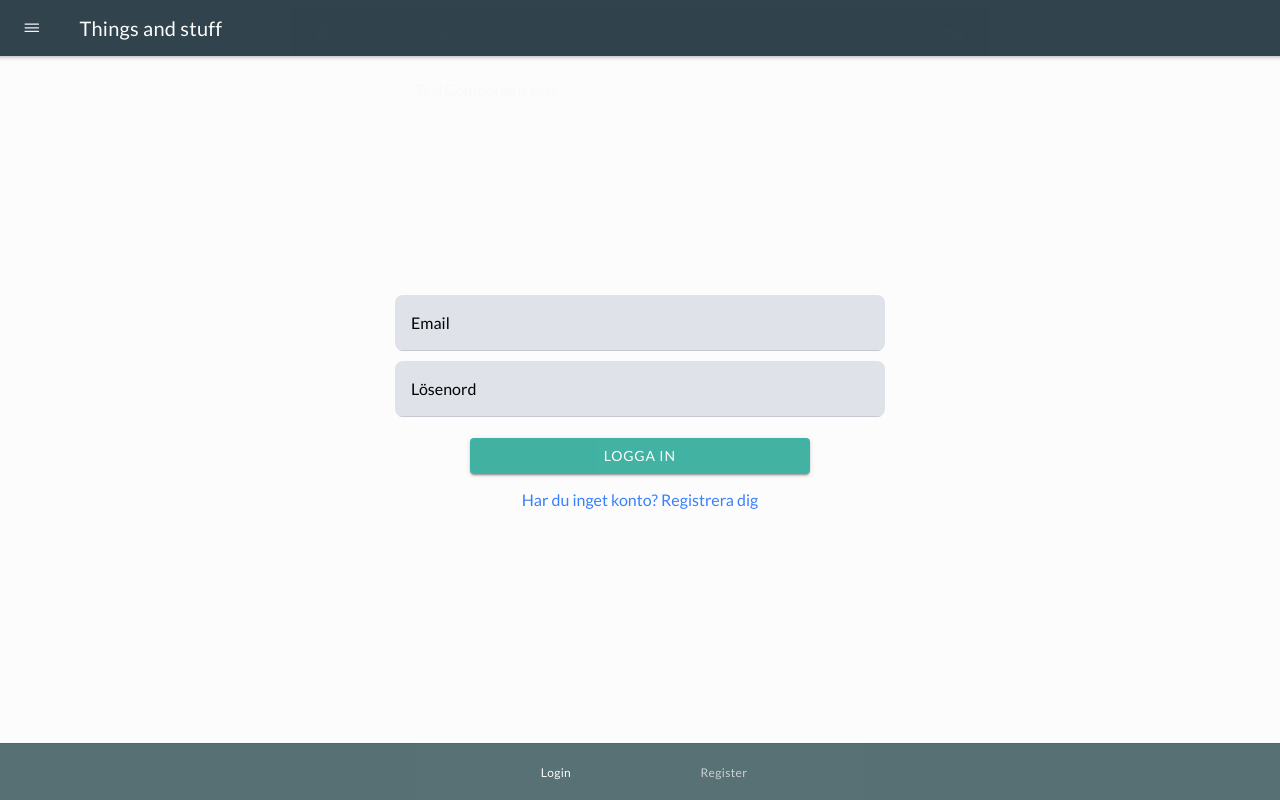
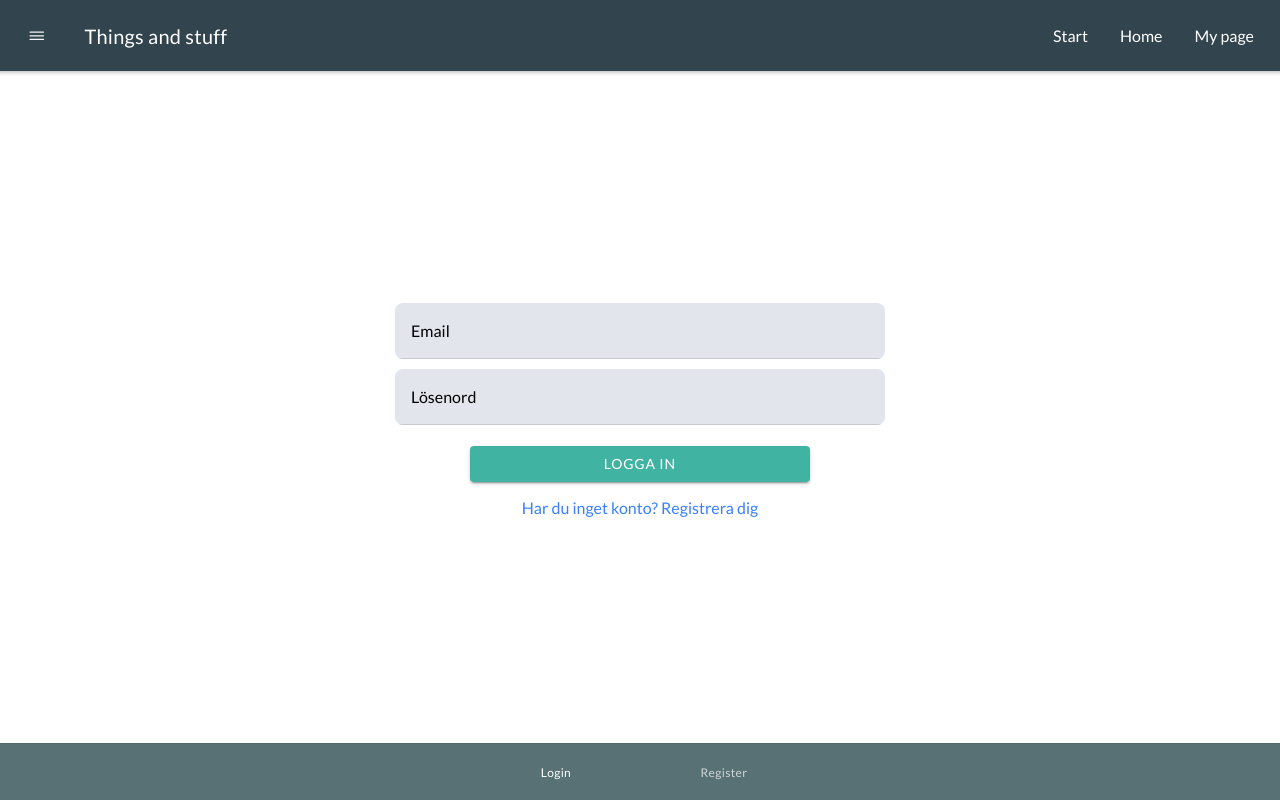
Before and after one commit to ninnih/ionic-tab-routing, a React (Create React App) app in the folder client/: page /login in a window 1280 px wide. Built offline with nearby package versions, Linux system fonts and the light colour scheme.

Commit message:
Desktop menu added

```diff
--- a/client/src/App.tsx
+++ b/client/src/App.tsx
@@ -89,15 +89,16 @@ const App: React.FC = () => {
   })
 
   useEffect(() => {
-    dispatch(openModalAction({
-      sheetModal: false,
-      small: false,
-      component: <TestComponent prop="test"/>
-    }))
-    dispatch(openToastAction({
-      message: 'test',
-      position: 'top'
-    }))
+    // dispatch(openModalAction({
+    //   sheetModal: false,
+    //   small: false,
+    //   component: <TestComponent prop="test"/>
+    // }))
+
+    // dispatch(openToastAction({
+    //   message: 'test',
+    //   position: 'top'
+    // }))
   }, [])
 
   return <IonApp>
--- /dev/null
+++ b/client/src/components/Header/Header.scss
@@ -0,0 +1,18 @@
+@import "../../theme/variables.scss";
+
+.navMenu {
+  display: none;
+
+  @media (min-width: $breakpoint-md) {
+    display: flex;
+  }
+
+  a {
+    color: white;
+
+    &:hover {
+      text-decoration: underline;
+      color: $green;
+    }
+  }
+}
--- a/client/src/components/Header/Header.tsx
+++ b/client/src/components/Header/Header.tsx
@@ -1,6 +1,9 @@
 import React from 'react'
-import { IonButton, IonGrid, IonHeader, IonIcon, IonMenuToggle, IonRow, IonTitle, IonToolbar } from '@ionic/react'
+import { IonButton, IonCol, IonGrid, IonHeader, IonIcon, IonMenuToggle, IonRow, IonTitle, IonToolbar } from '@ionic/react'
 import { menuOutline} from 'ionicons/icons';
+import { NavLink } from 'react-router-dom';
+import ROUTES from '../ProtectedRoute/Routes';
+import './Header.scss'
 
 const Header: React.FC = () => {
   return (
@@ -8,12 +11,30 @@ const Header: React.FC = () => {
       <IonToolbar color="darkblue">
         <IonGrid>
           <IonRow>
+            <IonCol class="flex align-center">
               <IonMenuToggle>
                 <IonButton fill="clear">
                   <IonIcon icon={menuOutline} color="light" />
                 </IonButton>
               </IonMenuToggle>
               <IonTitle>Things and stuff</IonTitle>
+            </IonCol>
+            <IonCol class="navMenu flex align-center justify-end">
+              { ROUTES.map(route => {
+                if(route.key !== 'LOGIN' && route.key !== 'REGISTER') {
+                  return <NavLink exact
+                    activeStyle={{
+                      fontWeight: "bold",
+                      textDecoration: 'underline'
+                    }}
+                    className="m-2"
+                    to={route.path}
+                    key={'route--' + route.key}>
+                   { route.name }
+                  </NavLink>
+                }
+              })}
+            </IonCol>
           </IonRow>
         </IonGrid>
       </IonToolbar>
--- a/client/src/components/Menu/Menu.tsx
+++ b/client/src/components/Menu/Menu.tsx
@@ -4,11 +4,13 @@ import { useSelector, useDispatch } from 'react-redux';
 import { RootState } from '../../redux/reducers';
 import { logoutUser } from '../../redux/actions/authActions';
 import { NavLink } from 'react-router-dom'
+import ROUTES from '../ProtectedRoute/Routes';
 
 
 const Menu: FC = () => {
   const dispatch = useDispatch()
   const isAuthenticated = useSelector((state: RootState) => state.auth.isAuthenticated)
+  const state = useSelector((state: RootState) => console.log(state))
 
   return (
     <IonMenu side="start" menuId="first" contentId="main">
@@ -19,12 +21,18 @@ const Menu: FC = () => {
       </IonHeader>
       <IonContent color="forestgreen">
         <IonList class="p-0">
-          <NavLink to="/">
-            <IonItem color="forestgreen" routerDirection="forward">Start</IonItem>
-          </NavLink>
-          <NavLink to="/home">
-            <IonItem color="forestgreen" routerDirection="forward">Hem</IonItem>
-          </NavLink>
+          { ROUTES.map(route => {
+            if(route.key !== 'LOGIN' && route.key !== 'REGISTER') {
+              return <NavLink  exact
+              activeStyle={{
+                fontWeight: "bold",
+                textDecoration: 'underline',
+                color: 'white'
+              }} to={route.path} key={'route--' + route.key}>
+                <IonItem color="forestgreen" routerDirection='forward'>{route.name}</IonItem>
+              </NavLink>
+            }
+          })}
         </IonList>
       </IonContent>
       { isAuthenticated ?
--- a/client/src/components/ProtectedRoute/ProtectedRoute.tsx
+++ b/client/src/components/ProtectedRoute/ProtectedRoute.tsx
@@ -4,6 +4,7 @@ import { useSelector } from 'react-redux';
 import { RootState } from '../../redux/reducers'
 
 export interface RouteInterface {
+  name: string
   path: string
   key: string
   exact: boolean
--- a/client/src/components/ProtectedRoute/Routes.tsx
+++ b/client/src/components/ProtectedRoute/Routes.tsx
@@ -6,51 +6,40 @@ import UserPage from "../../pages/UserPage/UserPage";
 import { RouteInterface } from "./ProtectedRoute";
 
 export const ROUTES = [{
+  name: 'Start',
   exact: true,
   path: '/',
   key: 'ROOT',
   component: Start,
   isProtected: false
 },{
+  name: 'Home',
+  exact: true,
+  path: '/home',
+  key: 'HOME',
+  component: Home,
+  isProtected: true
+},{
+  name: 'My page',
+  exact: true,
+  path: '/user/:id',
+  key: 'MYPAGE',
+  component: UserPage,
+  isProtected: true
+},{
+  name: 'Log in',
   exact: true,
   path: '/login',
   key: 'LOGIN',
   component: LogIn,
   isProtected: false
 },{
+  name: 'Register',
   exact: true,
   path: '/register',
   key: 'REGISTER',
   component: Register,
   isProtected: false
-},{
-  path: '/redirect',
-  key: 'REDIRECT',
-  component: Home,
-  isProtected: false,
-  routes: [{
-    exact: true,
-    path: '/redirect/:id',
-    component: <h1>here</h1>,
-  }]
-},{
-  exact: true,
-  path: '/protected',
-  key: 'PROTECTED',
-  component: () => <h1>protected</h1>,
-  isProtected: true
-},{
-  exact: true,
-  path: '/home',
-  key: 'HOME',
-  component: Home,
-  isProtected: true
-},{
-  exact: true,
-  path: '/user/:id',
-  key: 'HOME',
-  component: UserPage,
-  isProtected: true
 }] as Array<RouteInterface>
 
 export default ROUTES
--- a/client/src/components/Toast/Toast.tsx
+++ b/client/src/components/Toast/Toast.tsx
@@ -18,17 +18,18 @@ const Toast = () => {
       buttons={[
         {
           side: 'start',
-          icon: 'star',
-          text: 'Favorite',
+          icon: toast.button1icon,
+          text: toast.button1text,
           handler: () => {
-            console.log('Favorite clicked');
+            toast.button1handler && toast.button1handler()
           }
         },
         {
-          text: 'Done',
+          text: toast.button2text,
+          icon: toast.button2icon,
           role: 'cancel',
           handler: () => {
-            console.log('Cancel clicked');
+            toast.button2handler && toast.button2handler()
           }
         }
       ]}
--- a/client/src/pages/UserPage/UserPage.tsx
+++ b/client/src/pages/UserPage/UserPage.tsx
@@ -1,8 +1,12 @@
 import React, { FC } from 'react'
+import { IonPage } from '@ionic/react'
+import Header from '../../components/Header/Header'
 
 const UserPage: FC = () => {
   return (
-    <div>UserPage</div>
+    <IonPage>
+      <Header/>
+    </IonPage>
   )
 }
 
--- a/client/src/theme/variables.scss
+++ b/client/src/theme/variables.scss
@@ -1,5 +1,12 @@
 $header: 'Karla', sans-serif;
 $paragraph: 'Lato', sans-serif;
+
+// Breakpoints
+$breakpoint-sm: 360px;
+$breakpoint-md: 768px;
+$breakpoint-lg: 990px;
+$breakpoint-xl: 1200px;
+$breakpoint-xxl: 1800px;
 
 $terracotta: #E27D60;
 $blue: #85DCCB;
```
Lines whose indentation alone changed are shown as unchanged.
